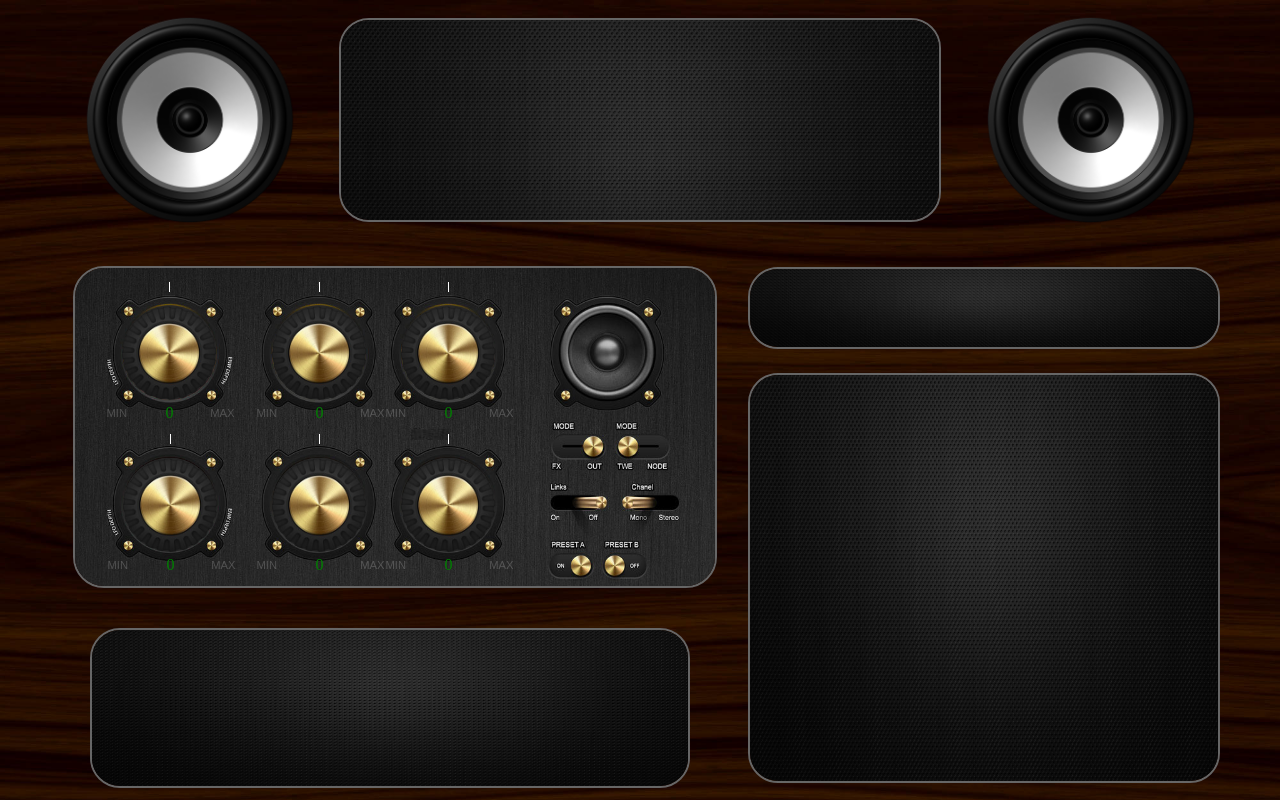
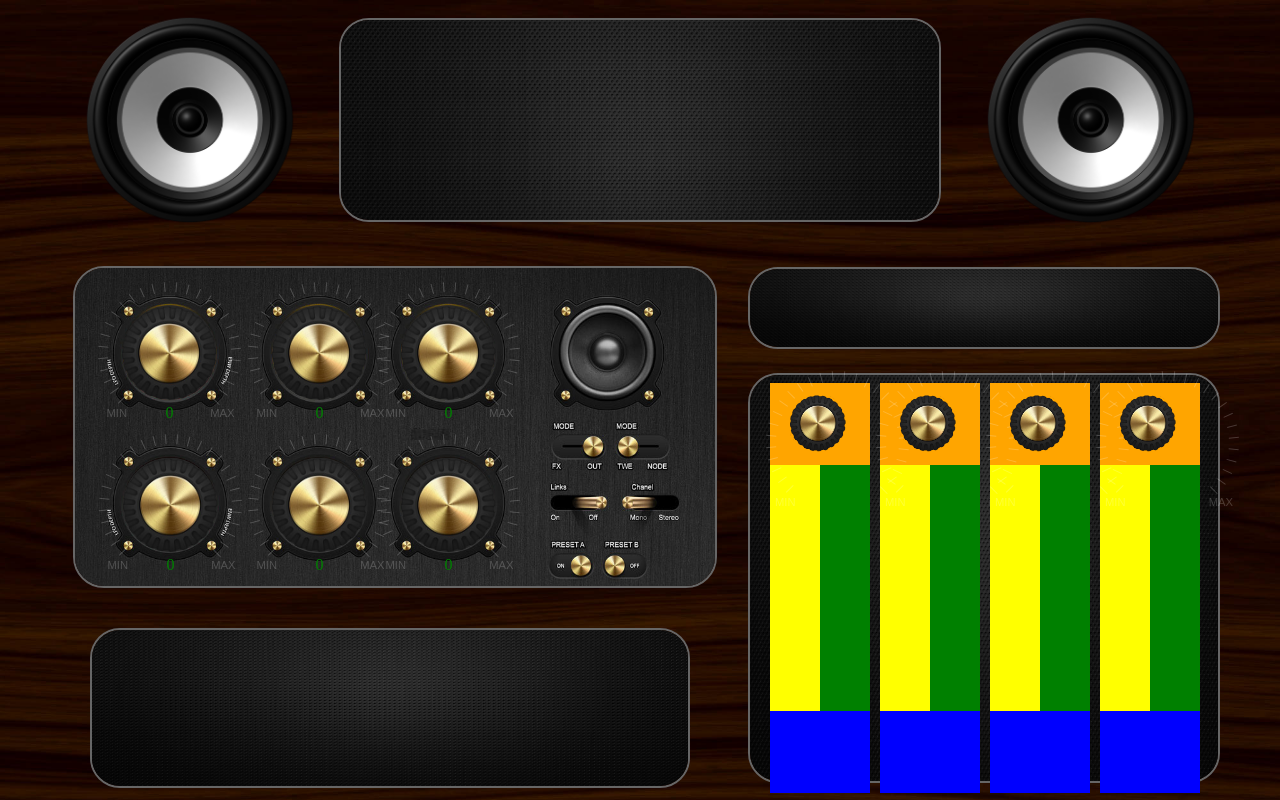
Before and after one commit to Kalikoze/Audio-God, a React (Create React App) app: page / in a window 1280 px wide. Built offline with nearby package versions, Linux system fonts and the light colour scheme.

Commit message:
Add movement to knobs

```diff
--- a/src/AudioEffects/AudioEffects.js
+++ b/src/AudioEffects/AudioEffects.js
@@ -10,12 +10,12 @@ export default class AudioEffects extends Component {
 
         <div className='track-controls-inner-box'>
           <img className='audio-controls-backdrop' alt='' src={AudioControlsBack}/>
-          <ControlKnob knobClass='control-knob1'/>
-          <ControlKnob knobClass='control-knob2'/>
-          <ControlKnob knobClass='control-knob3'/>
-          <ControlKnob knobClass='control-knob4'/>
-          <ControlKnob knobClass='control-knob5'/>
-          <ControlKnob knobClass='control-knob6'/>
+          <ControlKnob knobClass='control-knob1' knobType='knob-effects'/>
+          <ControlKnob knobClass='control-knob2' knobType='knob-effects'/>
+          <ControlKnob knobClass='control-knob3' knobType='knob-effects'/>
+          <ControlKnob knobClass='control-knob4' knobType='knob-effects'/>
+          <ControlKnob knobClass='control-knob5' knobType='knob-effects'/>
+          <ControlKnob knobClass='control-knob6' knobType='knob-effects'/>
         </div>
 
 
--- a/src/ControlKnob/ControlKnob.css
+++ b/src/ControlKnob/ControlKnob.css
@@ -104,7 +104,7 @@ body {
   );*/
 }
 
-.knob {
+.knob-effects {
   position: absolute;
   width: 100%;
   height: 100%;
@@ -155,6 +155,7 @@ body {
   left: 0;
   z-index: 5;
   overflow: visible;
+  /*background: red;*/
 }
 
 .tick:after {
@@ -174,38 +175,42 @@ body {
   .transition(all 50ms ease-in);*/
 }
 
-/*.tick:nth-child(1)  { .transform(rotate(-135deg)); }
-.tick:nth-child(2)  { .transform(rotate(-125deg)); }
-.tick:nth-child(3)  { .transform(rotate(-115deg)); }
-.tick:nth-child(4)  { .transform(rotate(-105deg)); }
-.tick:nth-child(5)  { .transform(rotate(-95deg));  }
-.tick:nth-child(6)  { .transform(rotate(-85deg));  }
-.tick:nth-child(7)  { .transform(rotate(-75deg));  }
-.tick:nth-child(8)  { .transform(rotate(-65deg));  }
-.tick:nth-child(9)  { .transform(rotate(-55deg));  }
-.tick:nth-child(10) { .transform(rotate(-45deg));  }*/
-/*.tick:nth-child(11) { .transform(rotate(-35deg));  }
-.tick:nth-child(12) { .transform(rotate(-25deg));  }
-.tick:nth-child(13) { .transform(rotate(-15deg));  }
-.tick:nth-child(14) { .transform(rotate(-5deg));   }
-.tick:nth-child(15) { .transform(rotate(5deg));    }
-.tick:nth-child(16) { .transform(rotate(15deg));   }
-.tick:nth-child(17) { .transform(rotate(25deg));   }
-.tick:nth-child(18) { .transform(rotate(35deg));   }
-.tick:nth-child(19) { .transform(rotate(45deg));   }
-.tick:nth-child(20) { .transform(rotate(55deg));   }
-.tick:nth-child(21) { .transform(rotate(65deg));   }
-.tick:nth-child(22) { .transform(rotate(75deg));   }
-.tick:nth-child(19) { .transform(rotate(45deg));   }
-.tick:nth-child(20) { .transform(rotate(55deg));   }
-.tick:nth-child(21) { .transform(rotate(65deg));   }
-.tick:nth-child(22) { .transform(rotate(75deg));   }
-.tick:nth-child(23) { .transform(rotate(85deg));   }
-.tick:nth-child(24) { .transform(rotate(95deg));   }
-.tick:nth-child(25) { .transform(rotate(105deg));  }
-.tick:nth-child(26) { .transform(rotate(115deg));  }
-.tick:nth-child(27) { .transform(rotate(125deg));  }
-.tick:nth-child(28) { .transform(rotate(135deg));  }*/
+.tick:nth-child(1)  { transform: rotate(-135deg); }
+.tick:nth-child(2)  { transform: rotate(-125deg); }
+.tick:nth-child(3)  { transform: rotate(-115deg); }
+.tick:nth-child(4)  { transform: rotate(-105deg); }
+.tick:nth-child(5)  { transform: rotate(-95deg);  }
+.tick:nth-child(6)  { transform: rotate(-85deg);  }
+.tick:nth-child(7)  { transform: rotate(-75deg);  }
+.tick:nth-child(8)  { transform: rotate(-65deg);  }
+.tick:nth-child(9)  { transform: rotate(-55deg);  }
+.tick:nth-child(10) { transform: rotate(-45deg);  }
+.tick:nth-child(11) { transform: rotate(-35deg);  }
+.tick:nth-child(12) { transform: rotate(-25deg);  }
+.tick:nth-child(13) { transform: rotate(-15deg);  }
+.tick:nth-child(14) { transform: rotate(-5deg);   }
+.tick:nth-child(15) { transform: rotate(5deg);   }
+.tick:nth-child(16) { transform: rotate(15deg);   }
+.tick:nth-child(17) { transform: rotate(25deg);   }
+.tick:nth-child(18) { transform: rotate(35deg);   }
+.tick:nth-child(19) { transform: rotate(45deg);   }
+.tick:nth-child(20) { transform: rotate(55deg);   }
+.tick:nth-child(21) { transform: rotate(65deg);   }
+.tick:nth-child(22) { transform: rotate(75deg);   }
+.tick:nth-child(19) { transform: rotate(45deg);   }
+.tick:nth-child(20) { transform: rotate(55deg);   }
+.tick:nth-child(21) { transform: rotate(65deg);   }
+.tick:nth-child(22) { transform: rotate(75deg);   }
+.tick:nth-child(23) { transform: rotate(85deg);   }
+.tick:nth-child(24) { transform: rotate(95deg);   }
+.tick:nth-child(25) { transform: rotate(105deg);  }
+.tick:nth-child(26) { transform: rotate(115deg);  }
+.tick:nth-child(27) { transform: rotate(125deg);  }
+.tick:nth-child(28) { transform: rotate(135deg);  }
+
+/*.activeTick {
+  background: blue;
+}*/
 
 h1 {
   font-weight: normal;
--- a/src/ControlKnob/ControlKnob.js
+++ b/src/ControlKnob/ControlKnob.js
@@ -13,7 +13,7 @@ export default class ControlKnob extends Component {
   }
 
   moveKnob(e) {
-    const { angle, activeTicks } = this.state;
+    const { angle } = this.state;
     const minangle = angle - 2 >= 0 ? angle - 2 : 0;
     const maxangle = angle + 2 <= 270 ? angle + 2 : 270;
 
@@ -31,15 +31,20 @@ export default class ControlKnob extends Component {
   }
 
   render() {
-    const { tick, currentValue, ticksArray } = this.state;
-    const { knobClass } = this.props;
-    console.log(ticksArray)
+    const { angle, currentValue, ticksArray } = this.state;
+    const { knobClass, knobType } = this.props;
+    // console.log(ticksArray)
+
+    const y = angle;
+    const styles = {
+      transform: `rotate(${y}deg)`
+    };
 
     return (
       <div className={knobClass}>
 
         <div className="knob-surround">
-        <img className='knob' src={audioKnob} onWheel={e => this.moveKnob(e)}/>
+        <img className={knobType} src={audioKnob} style={styles}  onWheel={e => this.moveKnob(e)}/>
           <span className="min">Min</span>
           <span className="max">Max</span>
 
--- a/src/Mixer/Mixer.css
+++ b/src/Mixer/Mixer.css
@@ -1,16 +1,14 @@
 .mixer  {
   width: 100%;
+  position: relative;
   height: 54vh;
   margin-top: 7px;
-    display: -ms-flexbox;
   display: flex;
-    -ms-flex-align: center;
   align-items: center;
-    -ms-flex-pack: center;
   justify-content: center;
 }
 
-.track-component-background  {
+.track-component-container  {
   width: 78%;
   height: 94%;
   margin-top: 7px;
--- a/src/Mixer/Mixer.js
+++ b/src/Mixer/Mixer.js
@@ -7,11 +7,14 @@ export default class Mixer extends Component {
   render() {
     return (
       <div className="mixer">
-        <div className='track-component-background'>
+        <div className='track-component-container'>
           <img className='black-background-track' alt='' src={blackBackground}/>
         </div>
 
-        <TrackComponent />
+        <TrackComponent trackClass={'track-component1'} />
+        <TrackComponent trackClass={'track-component2'} />
+        <TrackComponent trackClass={'track-component3'} />
+        <TrackComponent trackClass={'track-component4'} />
       </div>
     )
   }
--- a/src/TrackComponent/TrackComponent.css
+++ b/src/TrackComponent/TrackComponent.css
@@ -1,6 +1,83 @@
-/*.track-component  {
+.track-component1 {
+  background: red;
+  position: absolute;
+  height: 410px;
+  top: 25px;
+  left: 130px;
+  width: 100px;
+}
+
+.track-component2 {
+  background: red;
+  position: absolute;
+  height: 410px;
+  top: 25px;
+  left: 240px;
+  width: 100px;
+}
+
+.track-component3 {
+  background: red;
+  position: absolute;
+  height: 410px;
+  top: 25px;
+  left: 350px;
+  width: 100px;
+}
+
+.track-component4 {
+  background: red;
+  position: absolute;
+  height: 410px;
+  top: 25px;
+  left: 460px;
+  width: 100px;
+}
+
+.pan-container {
   width: 100%;
-  height: 73vh;
+  display: flex;
+  align-items: center;
+  justify-content: center;
+  height: 20%;
+  background: orange;
+}
 
+.volume-container {
+  width: 100%;
+  height: 60%;
   background: purple;
-}*/
+}
+
+.volume-control {
+  width: 50%;
+  display: inline-block;
+  height: 100%;
+  background: yellow;
+}
+
+.volume-display {
+  width: 50%;
+  display: inline-block;
+  height: 100%;
+  background: green;
+}
+
+.lower-control-container {
+  height: 20%;
+  width: 100%;
+  background: blue;
+}
+
+.pan {
+  top: 44px;
+    left: 72px;
+    height: 72%;
+    width: 60%;
+}
+
+.pan-knob {
+  position: absolute;
+  z-index: 1000;
+  height: 60%;
+}
--- a/src/TrackComponent/TrackComponent.js
+++ b/src/TrackComponent/TrackComponent.js
@@ -1,12 +1,24 @@
 import React, { Component } from 'react';
 import './TrackComponent.css';
-// import blackBackground from '../assets/black-background.jpg';
+import ControlKnob from '../ControlKnob/ControlKnob'
 
 export default class TrackComponent extends Component {
   render() {
+    const { trackClass } = this.props
     return (
-      <div className="track-component">
+      <div className={trackClass}>
+        <div className='pan-container'>
+          <ControlKnob knobClass="pan" knobType='pan-knob'/>
+        </div>
+        <div className="volume-container">
+          <div className="volume-control">
+          </div>
+          <div className="volume-display">
+          </div>
+        </div>
+        <div className='lower-control-container'>
 
+        </div>
       </div>
     )
   }
```
Lines whose indentation alone changed are shown as unchanged.
